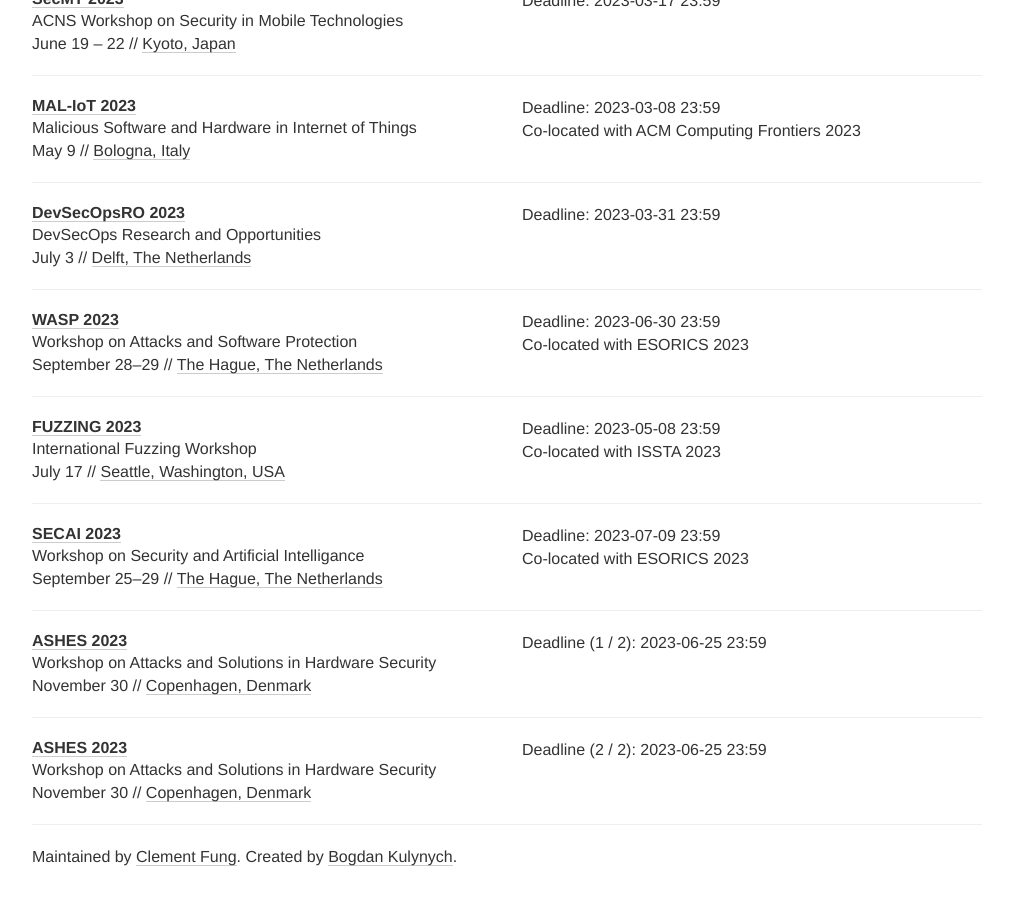
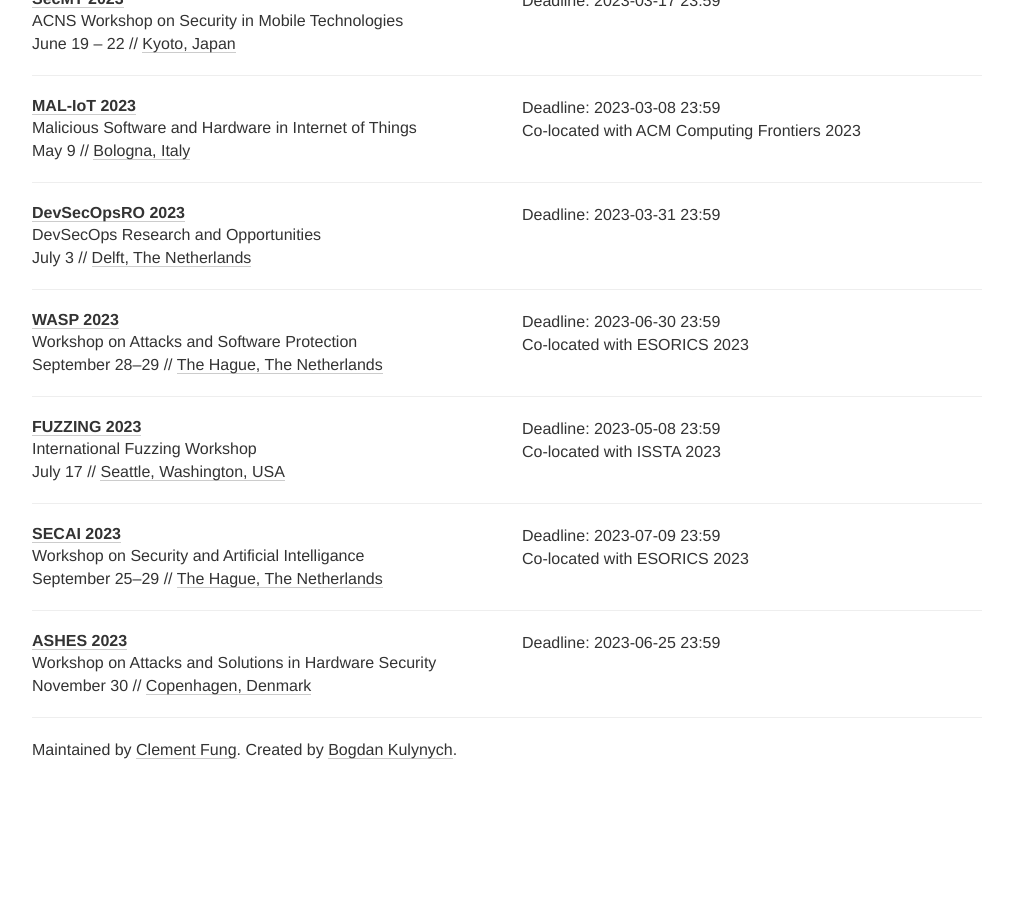
Before and after one commit to sec-deadlines/sec-deadlines.github.io, a Jekyll site: the page built from index.html, in a window 1280 px wide and 900 px high, scrolled down 9978 px. Shown: the whole window, without its empty margins (133-1146 px from the left). Built offline with Jekyll 4.4.1, drawn with Linux system fonts in a browser that asks for light colours; nearby versions of some CDN libraries; comment, search, counter and statistics services are not loaded; after the commit the page ends 10771 px from its top, so only the background shows below that.

Commit message:
Update conferences.yml

```diff
--- a/_data/conferences.yml
+++ b/_data/conferences.yml
@@ -706,7 +706,6 @@
   link: http://ashesworkshop.org/home
   deadline:
     - "2023-06-25 23:59"
-    - "2023-06-25 23:59"
   date: November 30
   place: Copenhagen, Denmark
-  tags: [SEC, PRIV, CONF]
+  tags: [SEC, SHOP]
```
